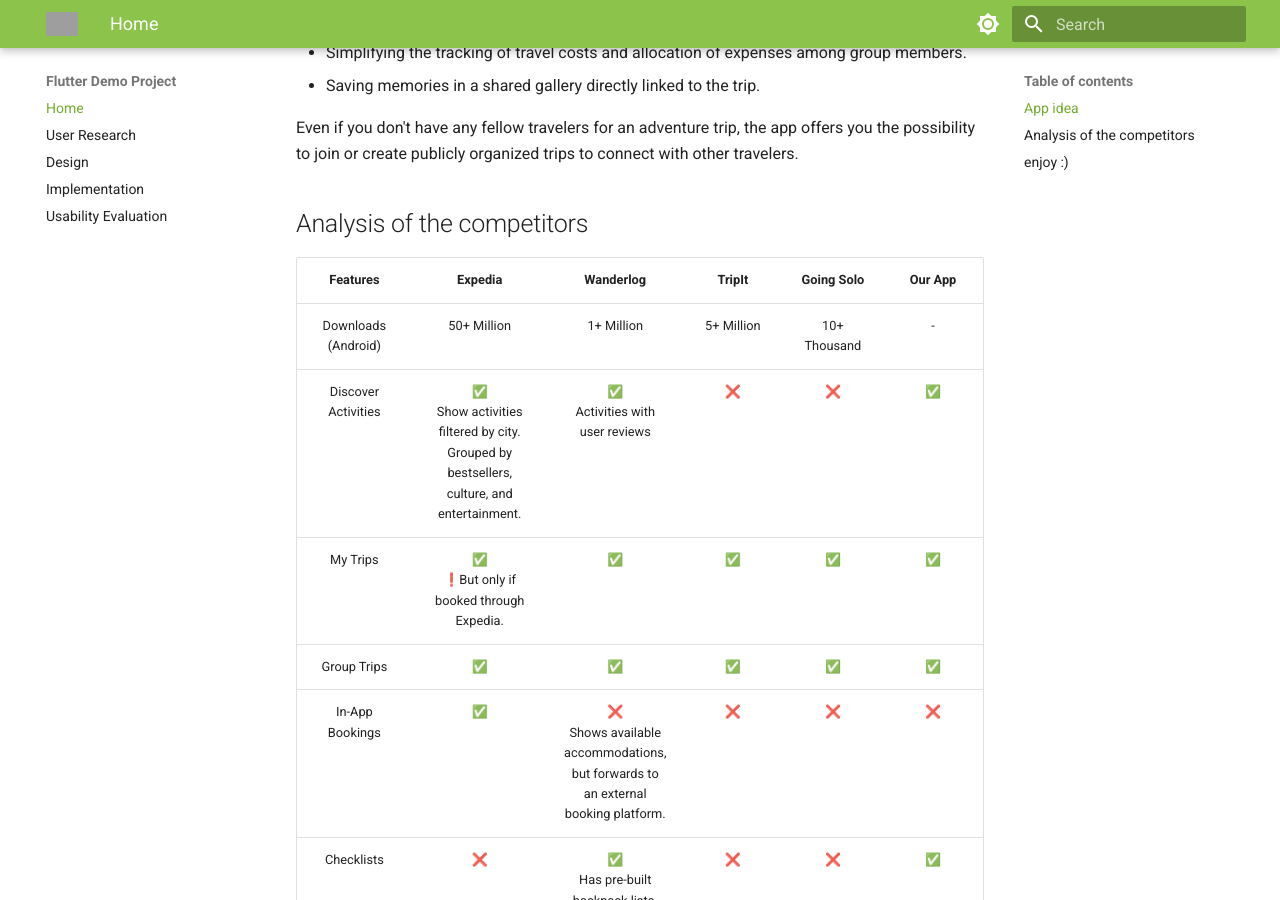
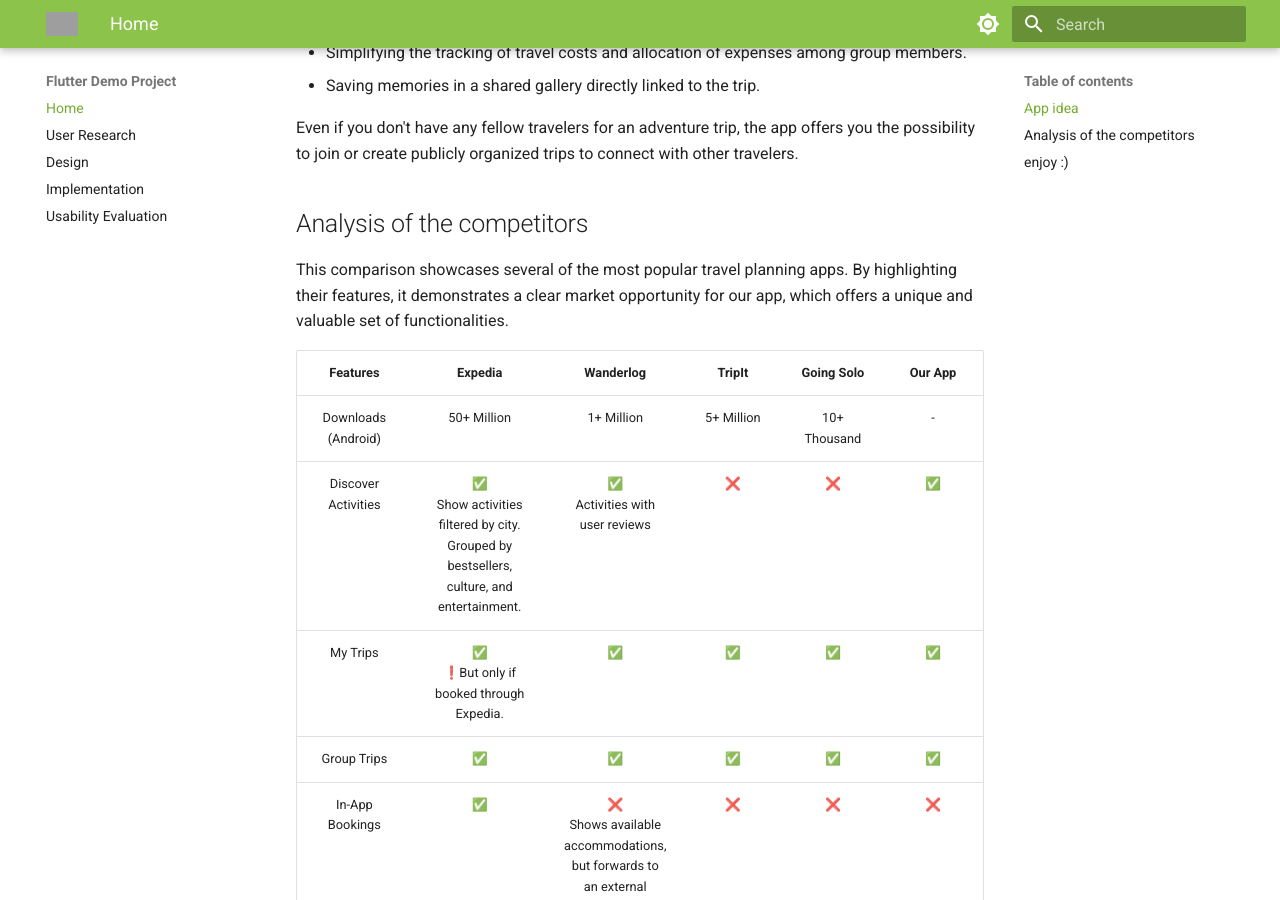
Before and after one commit to antebrl/travel-link, an MkDocs documentation site: the page built from docs/index.md, in a window 1280 px wide and 900 px high, scrolled down 570 px. Built offline with MkDocs 1.6.1 and Material for MkDocs 9.7.7, drawn with Linux system fonts in a browser that asks for light colours; grey boxes are pictures that could not be loaded.

Commit message:
docs: add introduction sentence to analysis of competitors

```diff
--- a/docs/index.md
+++ b/docs/index.md
@@ -18,6 +18,8 @@
 
 
 ## Analysis of the competitors
+
+This comparison showcases several of the most popular travel planning apps. By highlighting their features, it demonstrates a clear market opportunity for our app, which offers a unique and valuable set of functionalities.
 
 | Features | Expedia | Wanderlog | TripIt | Going Solo | Our App |
 | :------: | :---------: | :------: | :------: | :------: | :------: |
```
